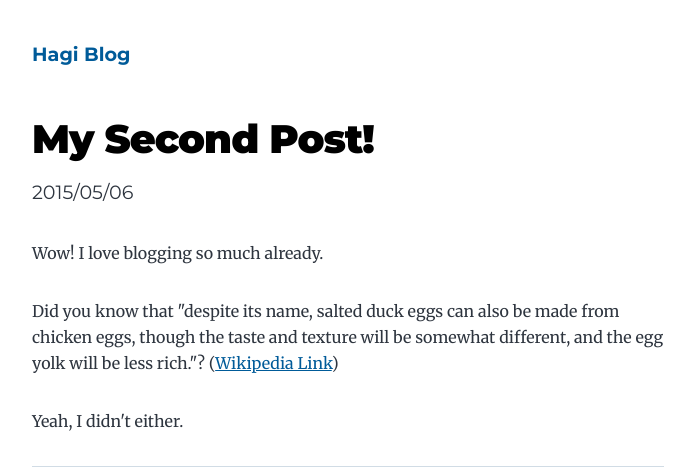
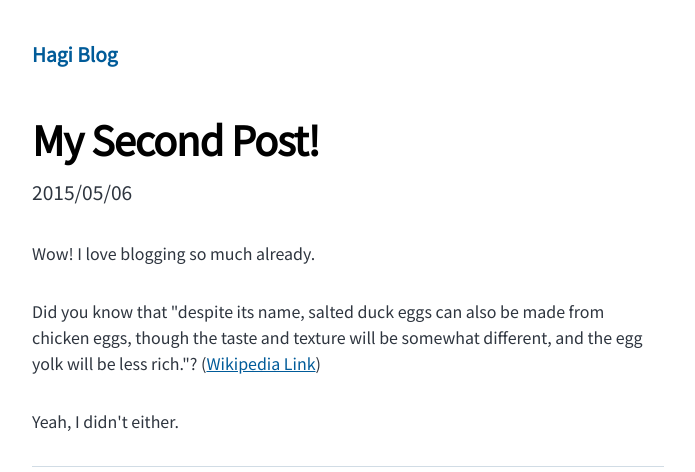
Before and after one commit to kouta1612/hagi-blog, a Gatsby site: page /my-second-post/ in a window 1280 px wide. Shown: the top 472 px of the page, without its empty margins (292-987 px from the left). Built offline with nearby package versions, Linux system fonts and the light colour scheme; Gatsby itself is replaced by a stand-in of ours.

Commit message:
GoogleFontの変更

```diff
--- a/package.json
+++ b/package.json
@@ -12,6 +12,7 @@
     "test": "echo \"Write tests! -> https://gatsby.dev/unit-testing\" && exit 1"
   },
   "dependencies": {
+    "@fontsource/noto-sans-jp": "^4.5.0",
     "@fortawesome/fontawesome-svg-core": "^1.2.35",
     "@fortawesome/free-brands-svg-icons": "^5.15.3",
     "@fortawesome/react-fontawesome": "^0.1.15",
--- a/src/components/layout.js
+++ b/src/components/layout.js
@@ -1,5 +1,6 @@
 import * as React from "react"
 import { Link } from "gatsby"
+import "@fontsource/noto-sans-jp"
 
 const Layout = ({ location, title, children }) => {
   const rootPath = `${__PATH_PREFIX__}/`
--- a/src/style.css
+++ b/src/style.css
@@ -27,13 +27,8 @@
   --spacing-20: 5rem;
   --spacing-24: 6rem;
   --spacing-32: 8rem;
-  --fontFamily-sans: Montserrat, system-ui, -apple-system, BlinkMacSystemFont,
-    "Segoe UI", Roboto, "Helvetica Neue", Arial, "Noto Sans", sans-serif,
-    "Apple Color Emoji", "Segoe UI Emoji", "Segoe UI Symbol", "Noto Color Emoji";
-  --fontFamily-serif: "Merriweather", "Georgia", Cambria, "Times New Roman",
-    Times, serif;
-  --font-body: var(--fontFamily-serif);
-  --font-heading: var(--fontFamily-sans);
+  --fontFamily-noto-sans-jp: "Noto Sans JP";
+  --font-body: var(--fontFamily-noto-sans-jp);
   --fontWeight-normal: 400;
   --fontWeight-medium: 500;
   --fontWeight-semibold: 600;
@@ -101,7 +96,6 @@ h3,
 h4,
 h5,
 h6 {
-  font-family: var(--font-heading);
   margin-top: var(--spacing-12);
   margin-bottom: var(--spacing-6);
   line-height: var(--lineHeight-tight);
@@ -281,7 +275,6 @@ a:focus {
 
 .header-link-home {
   font-weight: var(--fontWeight-bold);
-  font-family: var(--font-heading);
   text-decoration: none;
   font-size: var(--fontSize-2);
 }
@@ -308,7 +301,6 @@ a:focus {
 
 .blog-post header p {
   font-size: var(--fontSize-2);
-  font-family: var(--font-heading);
 }
 
 .blog-post-nav ul {
```
Also changed, not shown: 1 other file.
